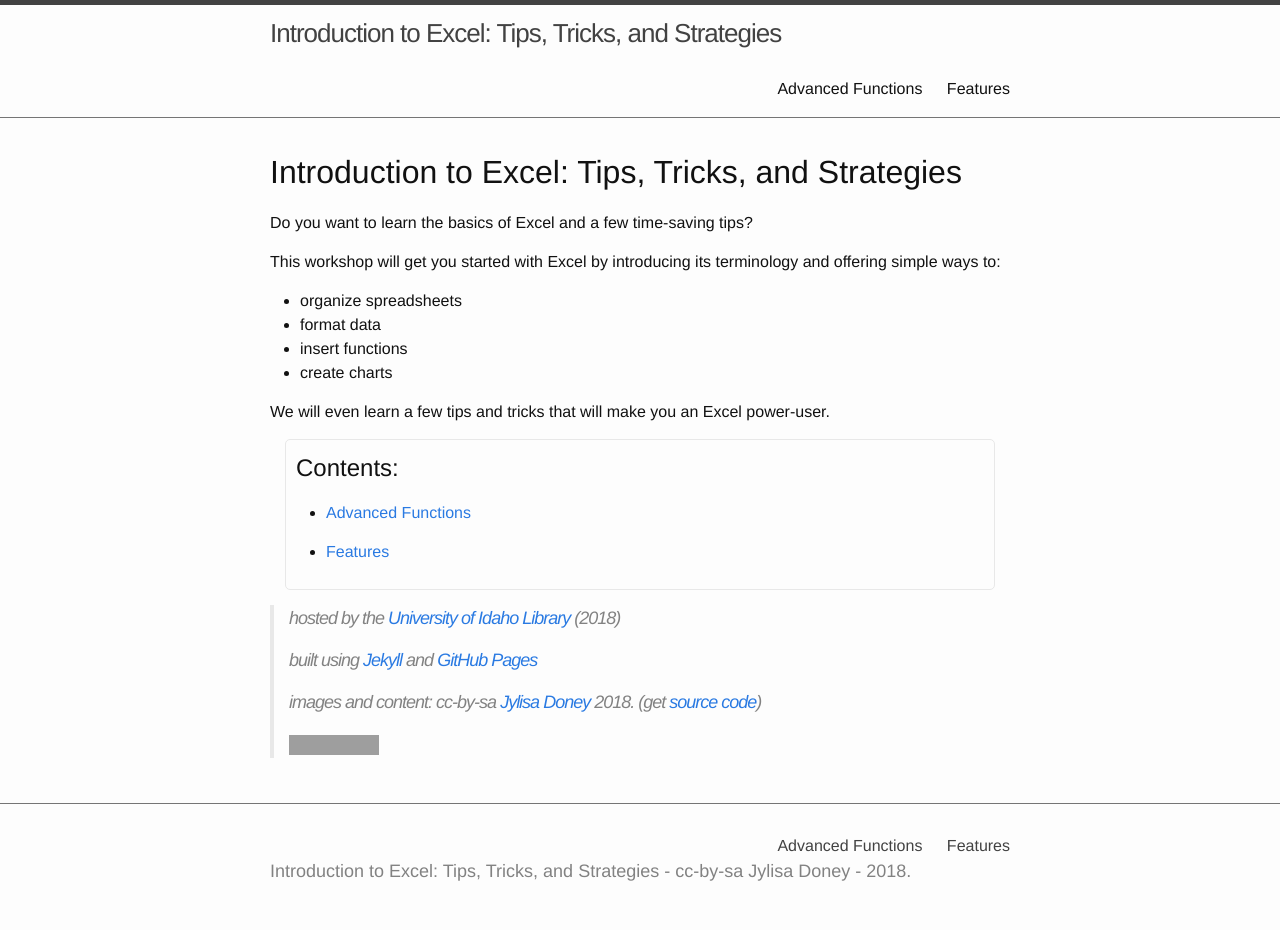
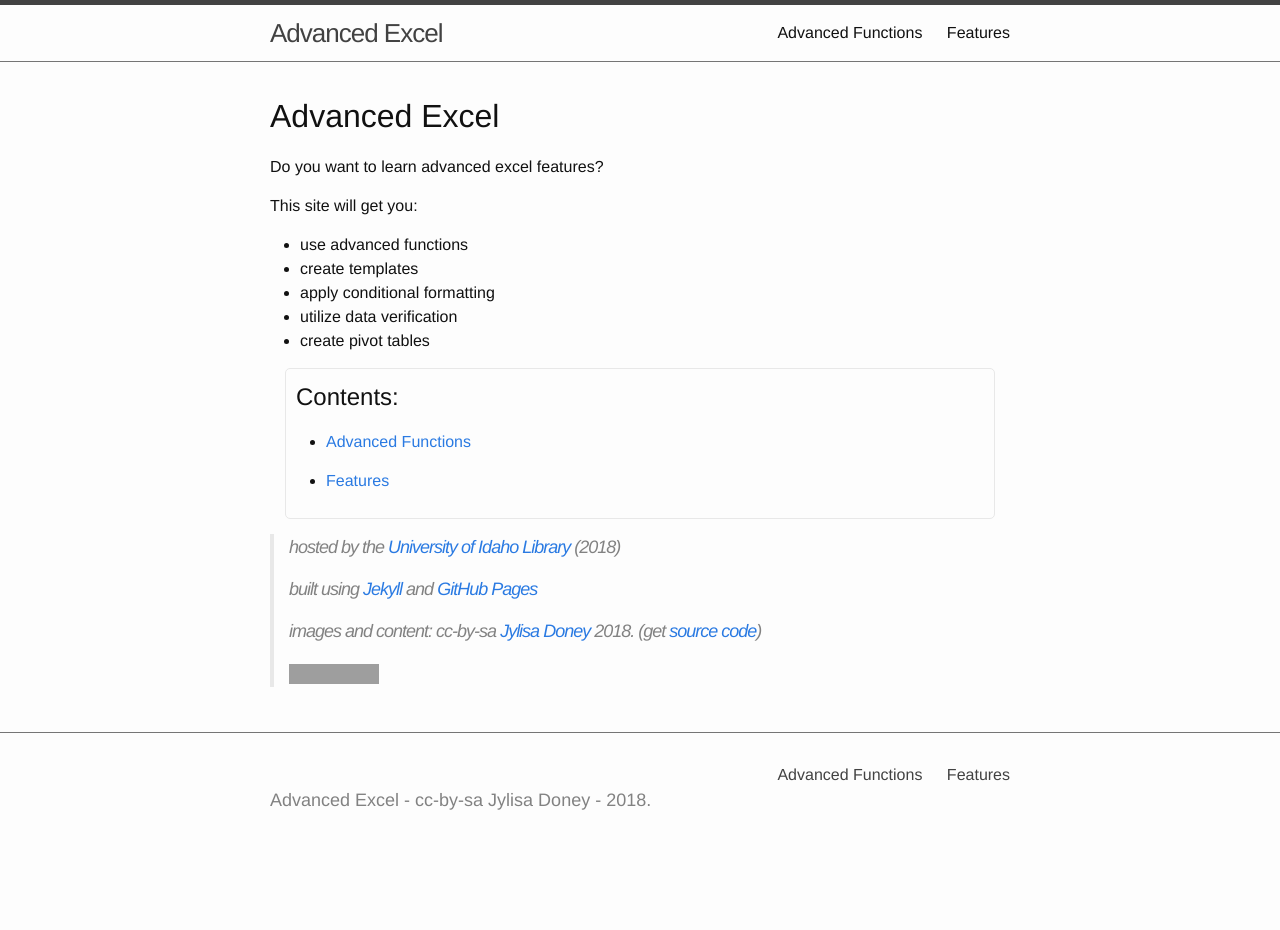
Before and after one commit to jylisadoney/advanced-excel, a Jekyll site: the page built from index.md, in a window 1280 px wide. Built offline with Jekyll 4.4.1, drawn with Linux system fonts in a browser that asks for light colours; after the commit the page ends 900 px from its top, so only the background shows below that; grey boxes are pictures that could not be loaded.

Commit message:
updated README, config, and index to reflect advanced excel

```diff
--- a/_config.yml
+++ b/_config.yml
@@ -8,10 +8,10 @@
 # - use environment variable on build command to include analytics: JEKYLL_ENV=production jekyll build
 
 # Site settings
-title: "Introduction to Excel: Tips, Tricks, and Strategies"
+title: "Advanced Excel"
 # description and keywords for meta tags
-description: "Learn the basics of Excel and time saving strategies"
-keywords: "excel, introduction, workshops"
+description: "Learn advanced Excel features"
+keywords: "excel, advanced"
 
 # author settings for cc-by
 author: Jylisa Doney
@@ -19,7 +19,7 @@ pub_year: 2018
 github_username: jylisadoney
 
 # add the full url for the github repository
-repo: "https://github.com/jylisadoney/intro-excel"
+repo: "https://github.com/jylisadoney/advanced-excel"
 
 # site urls
 # add the url for the domain,
@@ -27,7 +27,7 @@ repo: "https://github.com/jylisadoney/intro-excel"
 url: https://jylisadoney.github.io
 # add subsection of the domain,
 # on gh-pages this is the name of the repository
-baseurl: /intro-excel
+baseurl: /advanced-excel
 
 # add google analytics if desired (optional)
 # if blank, it will be ignored
--- a/index.md
+++ b/index.md
@@ -1,17 +1,16 @@
 ---
 title: Home
 ---
-# Introduction to Excel: Tips, Tricks, and Strategies
+# Advanced Excel
 
-Do you want to learn the basics of Excel and a few time-saving tips?
+Do you want to learn advanced excel features?
 
-This workshop will get you started with Excel by introducing its terminology and offering simple ways to:
-- organize spreadsheets
-- format data
-- insert functions
-- create charts
-
-We will even learn a few tips and tricks that will make you an Excel power-user.
+This site will get you:
+- use advanced functions
+- create templates
+- apply conditional formatting
+- utilize data verification
+- create pivot tables
 
 <div class="toc" markdown="1">
 ## Contents:
```
Also changed, not shown: README.md.
